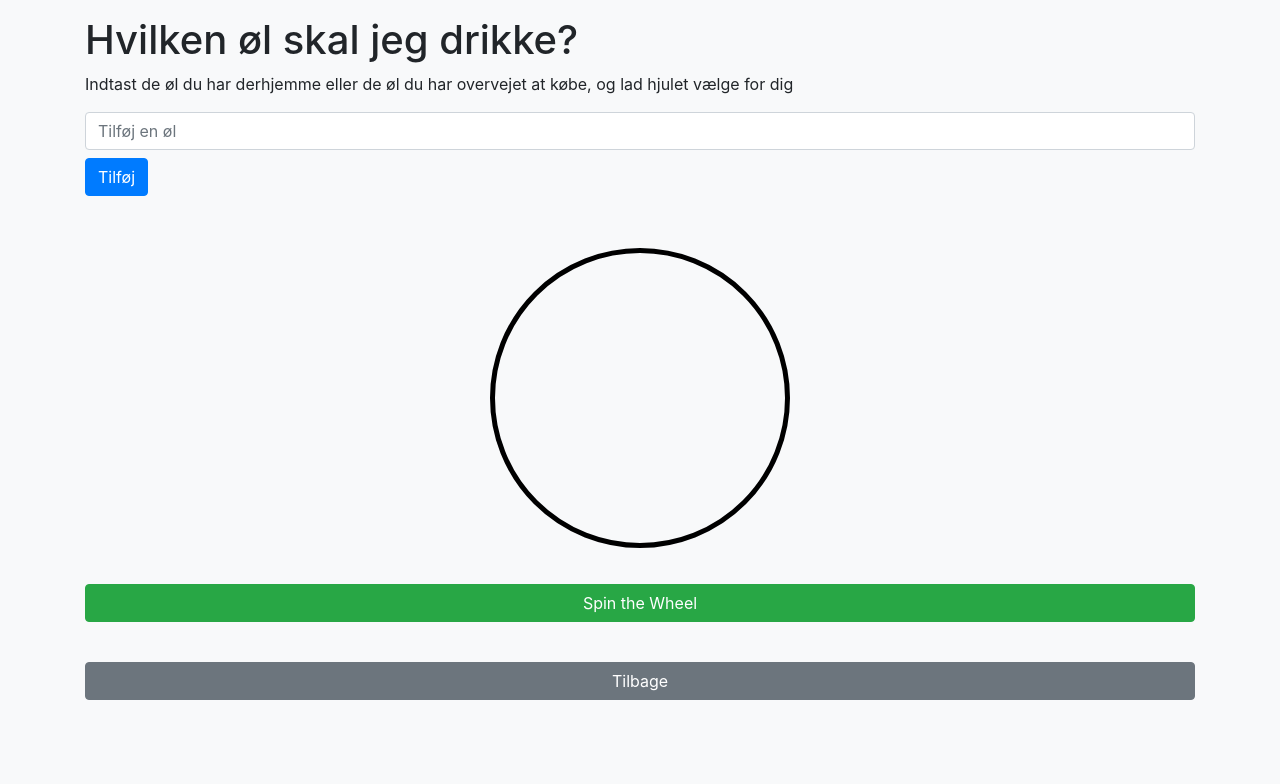
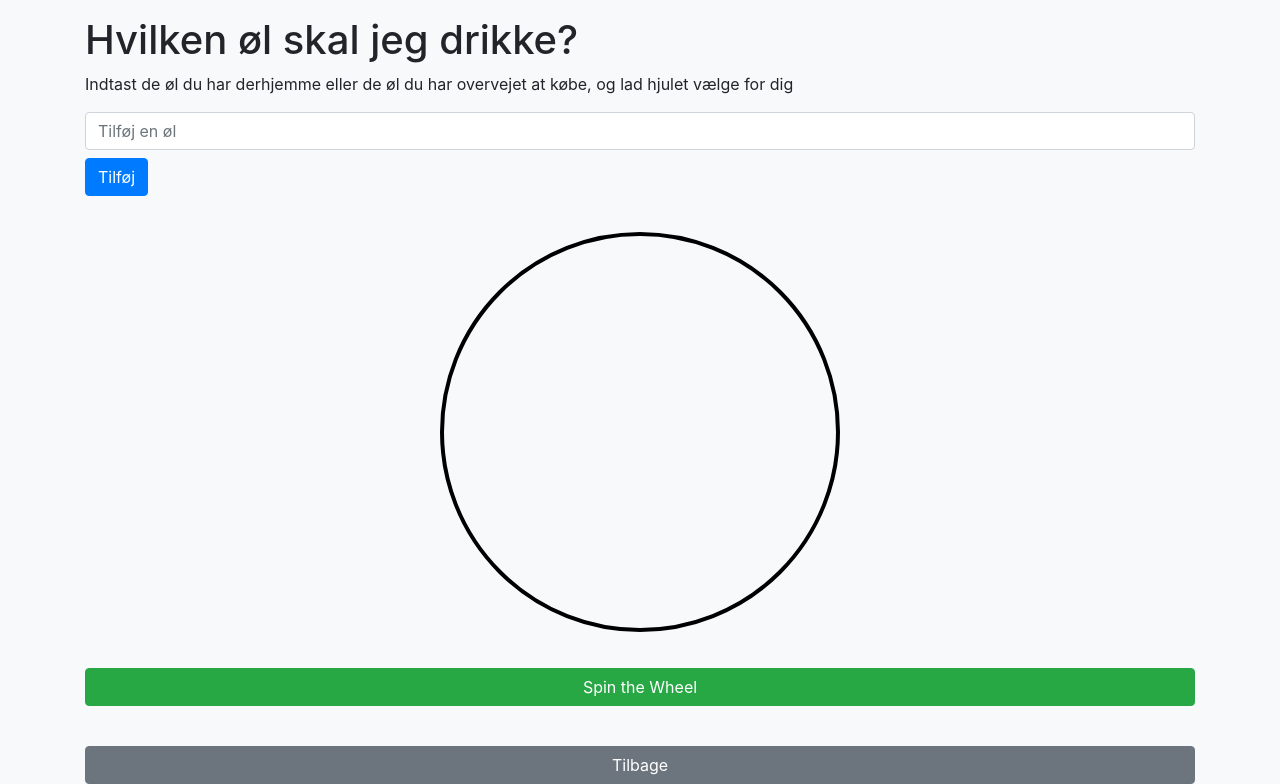
Before and after one commit to Tobiasbotmaker/oeltracker, a Flask app: page /which_beer in a window 1280 px wide. Shown: the part 56-840 px from the top of the page. Before the commit the page ends 756 px from the top, so only its background shows below. Run offline with Flask 3, Linux system fonts and the light colour scheme; some libraries are stand-ins or nearby versions.

Commit message:
nyt hjul

```diff
--- a/templates/map.html
+++ b/templates/map.html
@@ -96,11 +96,11 @@
                 } else if (currentView === "friends") {
                     currentView = "all";
                     updateMap(allLogs);
-                    this.textContent = "Tryk for at vise kun mine pile"; // Opdater tekst til næste visning
+                    this.textContent = "Tryk for kun at vise mine pile"; // Opdater tekst til næste visning
                 } else {
                     currentView = "user";
                     updateMap(userLogs);
-                    this.textContent = "Tryk for at vise kun venners pile"; // Opdater tekst til næste visning
+                    this.textContent = "Tryk for kun at vise venners pile"; // Opdater tekst til næste visning
                 }
                 updateViewText(); // Opdater teksten for visningen
             });
@@ -146,7 +146,7 @@
     <div id="map" class="mb-3"></div>
     <div class="d-flex align-items-center">
         <span id="viewText" class="mr-3">Kortet viser kun mine pile</span> <!-- Tilføjet 'mr-3' for margin -->
-        <button id="toggleViewButton" class="btn btn-primary">Tryk for kun at vise kun venners pile</button>
+        <button id="toggleViewButton" class="btn btn-primary">Tryk for kun at vise venners pile</button>
     </div>
     <br>
     <a href="{{ url_for('index') }}" class="btn btn-secondary mt-3">Tilbage</a>
--- a/templates/which_beer.html
+++ b/templates/which_beer.html
@@ -6,86 +6,151 @@
     <link rel="stylesheet" href="{{ url_for('static', filename='themes.css') }}">
     <meta name="viewport" content="width=device-width, initial-scale=1.0">
     <style>
-        #wheel {
-            width: 300px;
-            height: 300px;
-            border-radius: 50%;
-            border: 5px solid #000;
+        #wheel-container {
+            width: 400px;
+            height: 400px;
+            margin: 20px auto;
             position: relative;
-            margin: 20px auto;
-        }
-        .wheel-segment {
-            width: 50%;
-            height: 50%;
-            position: absolute;
-            top: 50%;
-            left: 50%;
-            transform-origin: 0% 0%;
+            border: 4px solid black; /* Sort kant */
+            border-radius: 50%; /* Gør kanten rund */
             overflow: hidden;
         }
-        .wheel-segment div {
-            width: 200%;
-            height: 200%;
-            border-radius: 50%;
-            position: absolute;
-            top: -50%;
-            left: -50%;
+
+        #wheel {
+            transform: rotate(0deg);
+            transition: transform 4s ease-out;
         }
     </style>
     <script>
         let beers = [];
+        let colors = []; // Array til at gemme farverne
 
         function addBeer() {
+            const MAX_BEERS = 10; // Sæt en grænse for antallet af øl
+            if (beers.length >= MAX_BEERS) {
+                alert('Du kan ikke tilføje flere end 10 øl.');
+                return;
+            }
+
             const beerName = document.getElementById('beerName').value;
             if (beerName) {
                 beers.push(beerName);
+                colors.push(generateRandomColor());
                 document.getElementById('beerName').value = '';
-                updateBeerList();
                 drawWheel();
             }
         }
 
         function removeBeer(index) {
             beers.splice(index, 1);
-            updateBeerList();
-            drawWheel();
+            colors.splice(index, 1); // Fjern også farven for det slettede felt
+            drawWheel(); // Opdater hjulet
         }
 
-        function updateBeerList() {
-            const beerList = document.getElementById('beerList');
-            beerList.innerHTML = '';
-            beers.forEach((beer, index) => {
-                const li = document.createElement('li');
-                li.className = 'list-group-item d-flex justify-content-between align-items-center';
-                li.innerHTML = `${beer} <button class="btn btn-danger btn-sm" onclick="removeBeer(${index})">Slet</button>`;
-                beerList.appendChild(li);
-            });
+        function generateRandomColor() {
+            let hue, saturation, lightness;
+            let isSimilar;
+
+            do {
+                hue = Math.floor(Math.random() * 360); // Tilfældig farve (0-360 grader)
+                saturation = Math.floor(Math.random() * 50) + 80; // Mætning mellem 80% og 100% for mere intensitet
+                lightness = Math.floor(Math.random() * 20) + 40; // Lysstyrke mellem 40% og 60% for mere livlige farver
+
+                // Tjek om farven er for tæt på en eksisterende farve
+                isSimilar = colors.some(color => {
+                    const [existingHue] = color.match(/\d+/g).map(Number); // Ekstraher hue fra HSL
+                    return Math.abs(existingHue - hue) < 30; // Hvis hue er for tæt på, betragtes den som lignende
+                });
+            } while (isSimilar);
+
+            return `hsl(${hue}, ${saturation}%, ${lightness}%)`;
         }
 
         function drawWheel() {
             const wheel = document.getElementById('wheel');
-            wheel.innerHTML = '';
-            const segmentAngle = 360 / beers.length;
+            wheel.innerHTML = ''; // Ryd tidligere segmenter
+
+            if (beers.length === 0) {
+                return; // Hvis der ikke er nogen øl, gør ingenting
+            }
+
+            const segmentAngle = 360 / beers.length; // Beregn vinklen for hvert segment
+            const radius = 150; // Radius for hjulet
+            const centerX = 150; // Center X
+            const centerY = 150; // Center Y
+
             beers.forEach((beer, index) => {
-                const segment = document.createElement('div');
-                segment.className = 'wheel-segment';
-                segment.style.transform = `rotate(${index * segmentAngle}deg)`;
-                const segmentContent = document.createElement('div');
-                segmentContent.style.backgroundColor = `hsl(${index * segmentAngle}, 100%, 50%)`;
-                segmentContent.innerHTML = `<span style="transform: rotate(-${index * segmentAngle}deg);">${beer}</span>`;
-                segment.appendChild(segmentContent);
-                wheel.appendChild(segment);
+                const startAngle = index * segmentAngle;
+                const endAngle = startAngle + segmentAngle;
+
+                const startX = centerX + radius * Math.cos((startAngle - 90) * Math.PI / 180);
+                const startY = centerY + radius * Math.sin((startAngle - 90) * Math.PI / 180);
+                const endX = centerX + radius * Math.cos((endAngle - 90) * Math.PI / 180);
+                const endY = centerY + radius * Math.sin((endAngle - 90) * Math.PI / 180);
+
+                const largeArcFlag = segmentAngle > 180 ? 1 : 0;
+
+                const pathData = `
+                    M ${centerX} ${centerY}
+                    L ${startX} ${startY}
+                    A ${radius} ${radius} 0 ${largeArcFlag} 1 ${endX} ${endY}
+                    Z
+                `;
+
+                const path = document.createElementNS("http://www.w3.org/2000/svg", "path");
+                path.setAttribute("d", pathData);
+                path.setAttribute("fill", colors[index]); // Brug den gemte farve
+                path.setAttribute("stroke", "black"); // Sort kant mellem segmenterne
+                path.setAttribute("stroke-width", "2"); // Tykkelsen på kanten
+                wheel.appendChild(path);
+
+                const textAngle = startAngle + segmentAngle / 2;
+                const textX = centerX + (radius / 2) * Math.cos((textAngle - 90) * Math.PI / 180);
+                const textY = centerY + (radius / 2) * Math.sin((textAngle - 90) * Math.PI / 180);
+
+                const text = document.createElementNS("http://www.w3.org/2000/svg", "text");
+                text.setAttribute("x", textX);
+                text.setAttribute("y", textY);
+                text.setAttribute("transform", `rotate(${textAngle} ${textX} ${textY})`);
+                text.setAttribute("fill", "#fff");
+                text.setAttribute("font-size", "12");
+                text.setAttribute("text-anchor", "middle");
+                text.textContent = beer;
+                wheel.appendChild(text);
             });
+
+            // Hvis der kun er én øl, fyld hele cirklen
+            if (beers.length === 1) {
+                const singleSegment = document.createElementNS("http://www.w3.org/2000/svg", "circle");
+                singleSegment.setAttribute("cx", centerX);
+                singleSegment.setAttribute("cy", centerY);
+                singleSegment.setAttribute("r", radius);
+                singleSegment.setAttribute("fill", colors[0]); // Brug den gemte farve
+                singleSegment.setAttribute("stroke", "black"); // Sort kant rundt om cirklen
+                singleSegment.setAttribute("stroke-width", "2"); // Tykkelsen på kanten
+                wheel.appendChild(singleSegment);
+
+                const text = document.createElementNS("http://www.w3.org/2000/svg", "text");
+                text.setAttribute("x", centerX);
+                text.setAttribute("y", centerY);
+                text.setAttribute("fill", "#fff");
+                text.setAttribute("font-size", "16");
+                text.setAttribute("text-anchor", "middle");
+                text.setAttribute("dominant-baseline", "middle");
+                text.textContent = beers[0];
+                wheel.appendChild(text);
+            }
         }
 
         function spinWheel() {
             const wheel = document.getElementById('wheel');
             const randomAngle = Math.floor(Math.random() * 360);
-            wheel.style.transition = 'transform 4s ease-out';
-            wheel.style.transform = `rotate(${randomAngle + 360 * 5}deg)`;
+            const totalRotation = randomAngle + 360 * 5; // Tilføj flere rotationer for at simulere spin
+            wheel.style.transform = `rotate(${totalRotation}deg)`;
+
             setTimeout(() => {
-                const selectedBeer = beers[Math.floor(randomAngle / (360 / beers.length))];
-                alert(`Du skal drikke: ${selectedBeer}`);
+                const selectedIndex = Math.floor((360 - (totalRotation % 360)) / (360 / beers.length)) % beers.length;
+                alert(`Du skal drikke: ${beers[selectedIndex]}`);
             }, 4000);
         }
 
@@ -118,11 +183,14 @@
     <h1 class="mt-5">Hvilken øl skal jeg drikke?</h1>
     <p>Indtast de øl du har derhjemme eller de øl du har overvejet at købe, og lad hjulet vælge for dig</p>
     <div class="form-group">
-        <input type="text" id="beerName" class="form-control" placeholder="Tilføj en øl">
-        <button class="btn btn-primary mt-2" onclick="addBeer()">Tilføj</button>
+        <form onsubmit="addBeer(); return false;">
+            <input type="text" id="beerName" class="form-control" placeholder="Tilføj en øl">
+            <button type="submit" class="btn btn-primary mt-2">Tilføj</button>
+        </form>
     </div>
-    <ul id="beerList" class="list-group mb-3"></ul>
-    <div id="wheel"></div>
+    <div id="wheel-container">
+        <svg id="wheel" viewBox="0 0 300 300"></svg>
+    </div>
     <button class="btn btn-success mt-3" onclick="spinWheel()">Spin the Wheel</button><br>
     <a href="{{ url_for('index') }}" class="btn btn-secondary mt-3">Tilbage</a>
     <script src="https://code.jquery.com/jquery-3.5.1.slim.min.js"></script>
```
